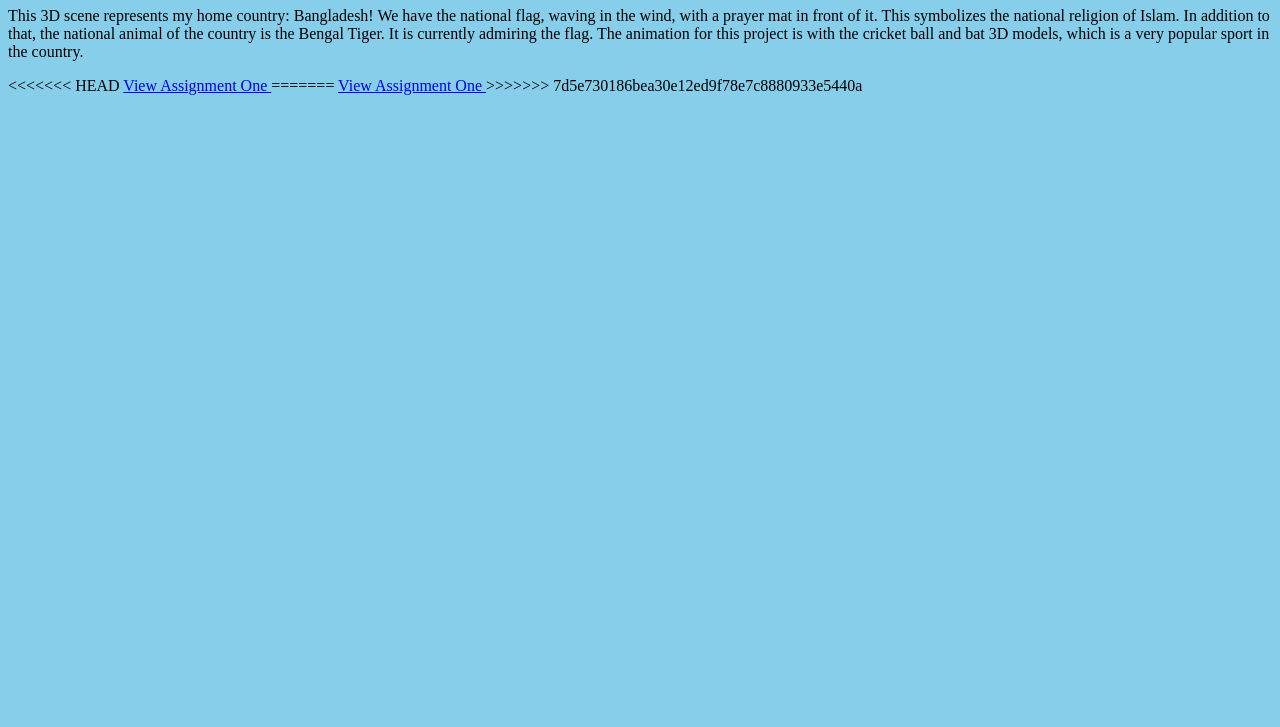
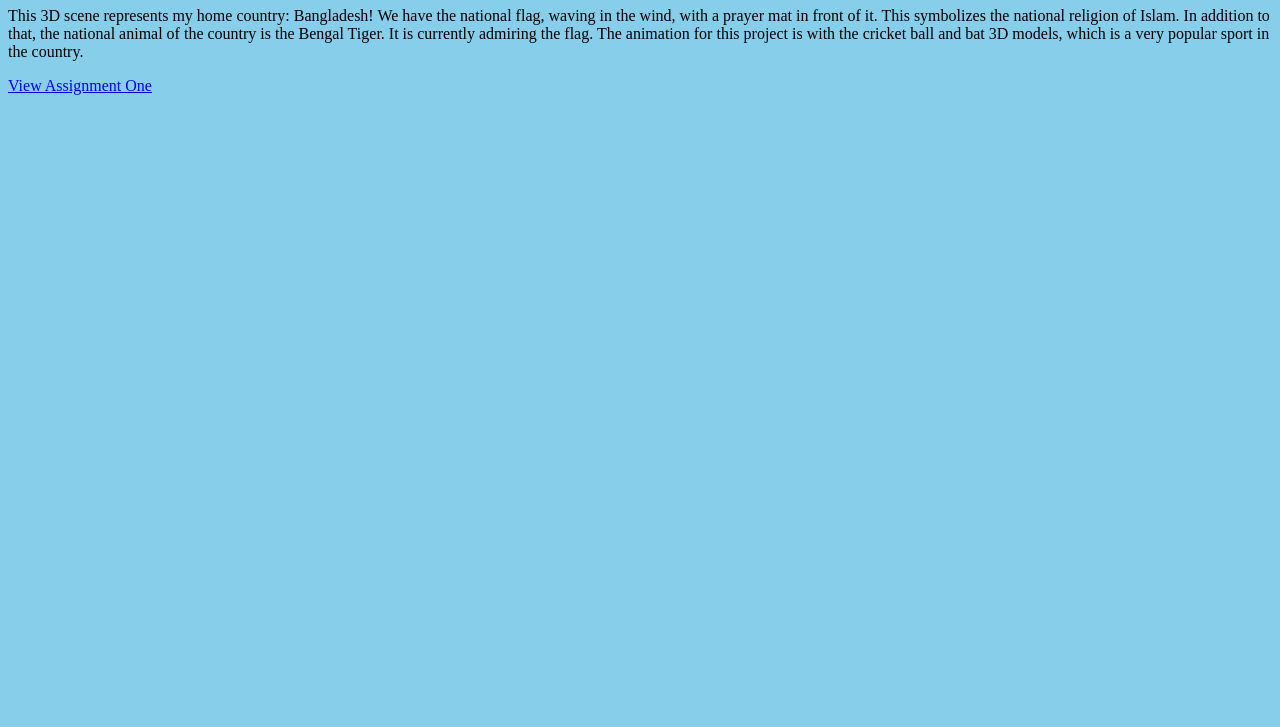
Before and after one commit to FablihaHossain/VR-AR_Spring2020, a plain HTML site: page index.html in a window 1280 px wide. Shown: the part 73-800 px from the top of the page. Drawn offline with Linux system fonts and the light colour scheme.

Commit message:
update index.html

```diff
--- a/index.html
+++ b/index.html
@@ -6,10 +6,7 @@
 <body style = "background-color:skyblue">
 	<h1> Assignment One: Joy Bangla </h1>
 		<p> This 3D scene represents my home country: Bangladesh! We have the national flag, waving in the wind, with a prayer mat in front of it. This symbolizes the national religion of Islam. In addition to that, the national animal of the country is the Bengal Tiger. It is currently admiring the flag. The animation for this project is with the cricket ball and bat 3D models, which is a very popular sport in the country. </p>
-<<<<<<< HEAD
-	<a href="https://fablihahossain.github.io/VR-AR_Spring2020/assignment1.html"> View Assignment One </a>
-=======
-	<a href="/assignment1.html"> View Assignment One </a>
->>>>>>> 7d5e730186bea30e12ed9f78e7c8880933e5440a
+
+		<a href="https://fablihahossain.github.io/VR-AR_Spring2020/assignment1.html"> View Assignment One </a>
 </body>
 </html>
```
